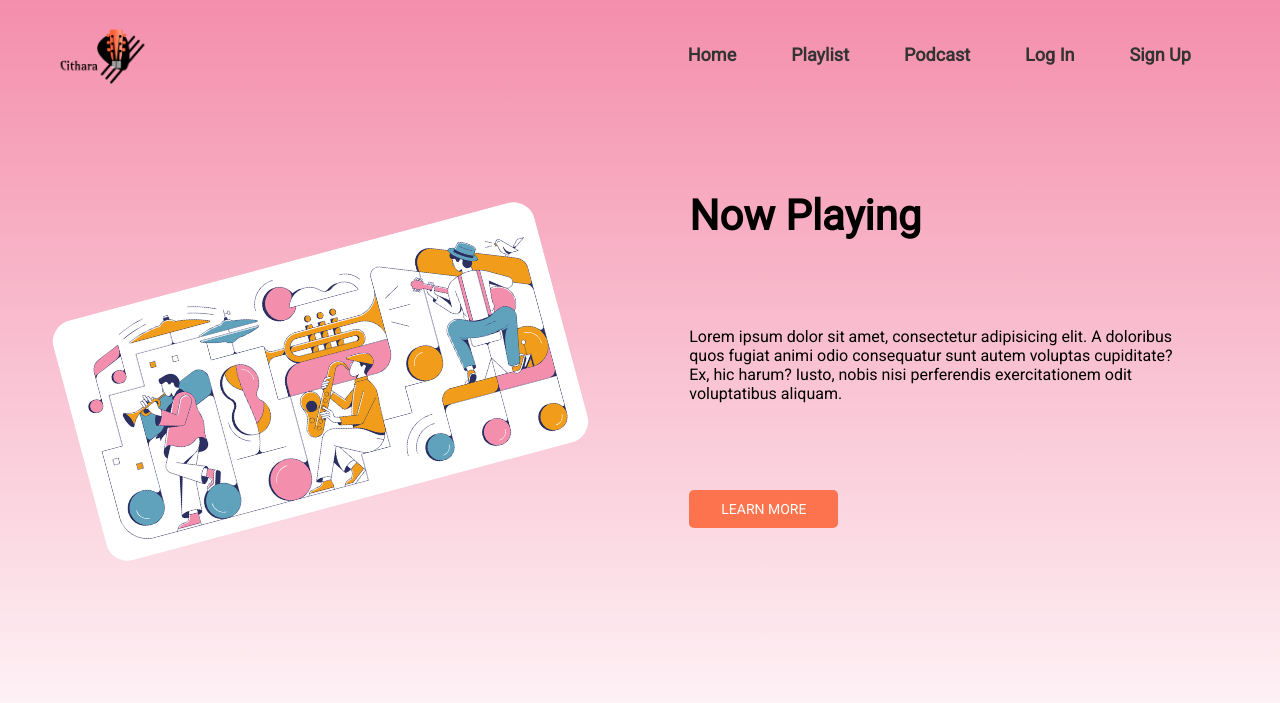
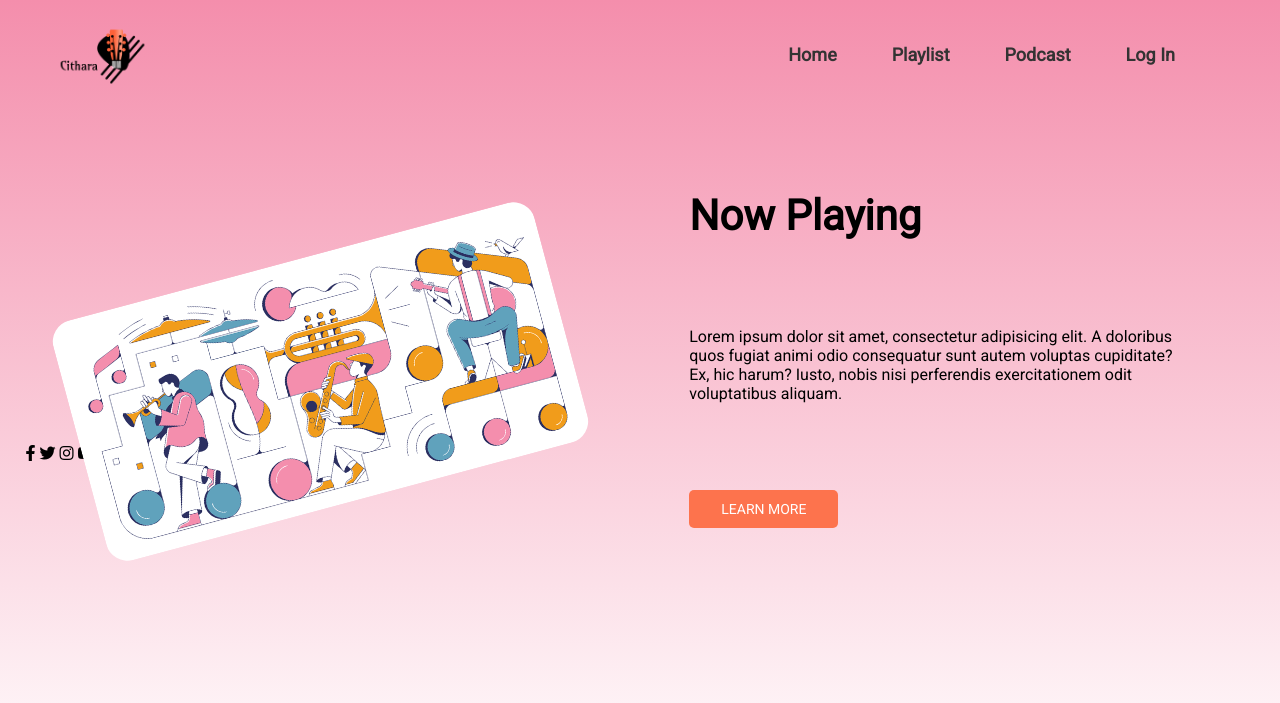
Before and after one commit to jose-a-dlc05/cithara-frontend, a PHP site: page /home.html in a window 1280 px wide. Shown: the top 703 px of the page. Run offline with PHP 8.4, Linux system fonts and the light colour scheme; some web fonts are replaced.

Commit message:
Updated home page to heroku

```diff
--- a/home.html
+++ b/home.html
@@ -3,6 +3,13 @@
   <head>
     <meta charset="UTF-8" />
     <meta name="viewport" content="width=device-width, initial-scale=1.0" />
+    <link
+      rel="stylesheet"
+      href="https://use.fontawesome.com/releases/v5.15.1/css/all.css"
+      integrity="sha384-vp86vTRFVJgpjF9jiIGPEEqYqlDwgyBgEF109VFjmqGmIY/Y4HV4d3Gp2irVfcrp"
+      crossorigin="anonymous"
+    />
+
     <link rel="stylesheet" href="/resources/css/style.css" />
     <title>Cithara</title>
   </head>
@@ -21,7 +28,6 @@
             <li class="nav-item"><a href="#">Playlist</a></li>
             <li class="nav-item"><a href="#">Podcast</a></li>
             <li class="nav-item"><a href="index.html">Log In</a></li>
-            <li class="nav-item"><a href="registration.html">Sign Up</a></li>
           </ul>
         </nav>
       </header>
@@ -45,6 +51,16 @@
           <a href="#" class="primary-btn btn hero-right--btn">Learn More</a>
         </div>
       </section>
+      <!--hero-->
+      <footer>
+        <div class="icons">
+          <i class="fab fa-facebook-f"></i>
+          <i class="fab fa-twitter"></i>
+          <i class="fab fa-instagram"></i>
+          <i class="fab fa-youtube"></i>
+        </div>
+      </footer>
     </div>
+    <!--container-->
   </body>
 </html>
--- a/resources/css/style.css
+++ b/resources/css/style.css
@@ -371,11 +371,14 @@ strong {
   display: flex;
 }
 
+nav {
+  position: relative;
+  top: 34px;
+  left: 50%;
+}
+
 .nav-items {
   display: flex;
-  position: relative;
-  top: 34px;
-  left: 484px;
   list-style: none;
 }
 
```
